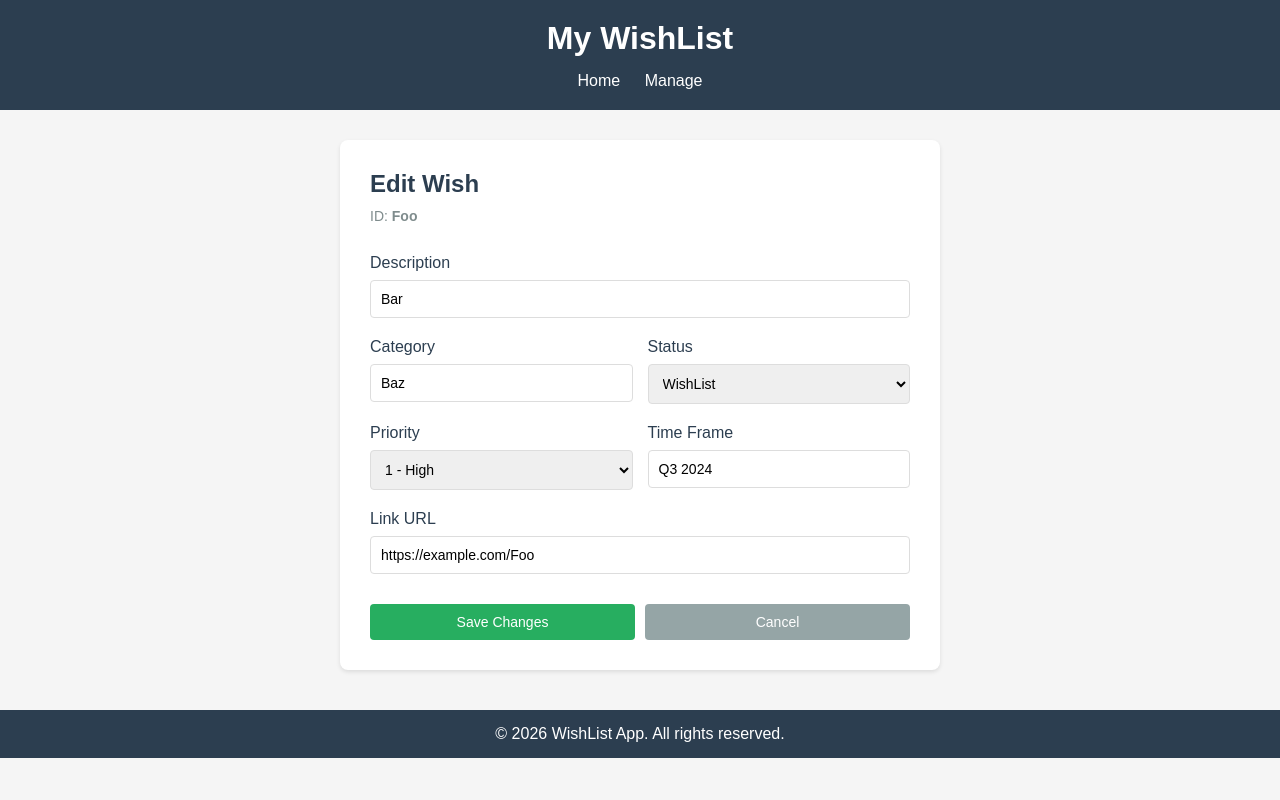
After one commit to AlexKuklovsky/WishList, a Flask app: page /edit/Foo in a window 1280 px wide. The commit adds this page. Run offline with Flask 2, Linux system fonts and the light colour scheme.

Commit message:
mid save

```diff
--- a/main.py
+++ b/main.py
@@ -139,7 +139,52 @@ def remove_item():
     if len(new_items) == len(items):
         abort(404, 'item not found')
     save_wishlist(new_items)
-    return redirect(url_for('home'))
+    return redirect(url_for('manage'))
+
+
+@app.route('/manage')
+def manage():
+    items = load_wishlist()
+    try:
+        items = sorted(items, key=lambda i: (i.get('priority', 99), i.get('date_added') or '' ))
+    except Exception:
+        pass
+    return render_template('manage.html', items=items)
+
+
+@app.route('/edit/<item_id>')
+def edit_item(item_id):
+    items = load_wishlist()
+    item = next((i for i in items if str(i.get('id')) == str(item_id)), None)
+    if not item:
+        abort(404, 'item not found')
+    return render_template('edit.html', item=item)
+
+
+@app.route('/update/<item_id>', methods=['POST'])
+def update_item(item_id):
+    data = {}
+    if request.is_json:
+        data = request.get_json()
+    else:
+        data = request.form.to_dict()
+
+    items = load_wishlist()
+    item = next((i for i in items if str(i.get('id')) == str(item_id)), None)
+    if not item:
+        abort(404, 'item not found')
+
+    # Update item fields
+    item['Description'] = data.get('Description', item.get('Description', ''))
+    item['category'] = data.get('category', item.get('category', ''))
+    item['status'] = data.get('status', item.get('status', 'WishList'))
+    item['url'] = data.get('url', '') or data.get('link_url', '') or item.get('url', '')
+    item['link_url'] = data.get('link_url', '') or data.get('url', '') or item.get('link_url', '')
+    item['timeFrame'] = data.get('timeFrame', item.get('timeFrame', ''))
+    item['priority'] = int(data.get('priority')) if data.get('priority') else item.get('priority', 3)
+
+    save_wishlist(items)
+    return redirect(url_for('manage'))
 
 
 if __name__ == '__main__':
--- a/templates/base.html
+++ b/templates/base.html
@@ -48,6 +48,10 @@
 <body>
     <header>
         <h1>My WishList</h1>
+        <nav style="margin-top: 15px;">
+            <a href="{{ url_for('home') }}" style="color: white; text-decoration: none; margin-right: 20px;">Home</a>
+            <a href="{{ url_for('manage') }}" style="color: white; text-decoration: none;">Manage</a>
+        </nav>
     </header>
 
     <main>
--- /dev/null
+++ b/templates/edit.html
@@ -0,0 +1,176 @@
+{% extends "base.html" %}
+
+{% block title %}WishList - Edit{% endblock %}
+
+{% block extra_css %}
+<style>
+    .edit-container {
+        background-color: white;
+        border-radius: 8px;
+        box-shadow: 0 2px 4px rgba(0, 0, 0, 0.1);
+        max-width: 600px;
+        margin: 30px auto;
+        padding: 30px;
+    }
+
+    .edit-header {
+        margin-bottom: 30px;
+    }
+
+    .edit-header h2 {
+        margin: 0 0 10px 0;
+        color: #2c3e50;
+    }
+
+    .edit-header p {
+        margin: 0;
+        color: #7f8c8d;
+        font-size: 14px;
+    }
+
+    .form-group {
+        margin-bottom: 20px;
+    }
+
+    label {
+        display: block;
+        margin-bottom: 8px;
+        font-weight: 500;
+        color: #2c3e50;
+    }
+
+    input[type="text"],
+    input[type="email"],
+    input[type="url"],
+    input[type="date"],
+    select,
+    textarea {
+        width: 100%;
+        padding: 10px;
+        border: 1px solid #ddd;
+        border-radius: 4px;
+        font-family: Arial, sans-serif;
+        font-size: 14px;
+        box-sizing: border-box;
+        transition: border-color 0.2s ease;
+    }
+
+    input[type="text"]:focus,
+    input[type="email"]:focus,
+    input[type="url"]:focus,
+    input[type="date"]:focus,
+    select:focus,
+    textarea:focus {
+        outline: none;
+        border-color: #3498db;
+        box-shadow: 0 0 5px rgba(52, 152, 219, 0.3);
+    }
+
+    .form-row {
+        display: flex;
+        gap: 15px;
+    }
+
+    .form-row .form-group {
+        flex: 1;
+    }
+
+    .form-actions {
+        display: flex;
+        gap: 10px;
+        margin-top: 30px;
+        justify-content: space-between;
+    }
+
+    .btn {
+        padding: 10px 20px;
+        border: none;
+        border-radius: 4px;
+        cursor: pointer;
+        font-size: 14px;
+        font-weight: 500;
+        transition: all 0.2s ease;
+    }
+
+    .btn-save {
+        background-color: #27ae60;
+        color: white;
+        flex: 1;
+    }
+
+    .btn-save:hover {
+        background-color: #229954;
+    }
+
+    .btn-cancel {
+        background-color: #95a5a6;
+        color: white;
+        text-decoration: none;
+        display: inline-block;
+        text-align: center;
+        flex: 1;
+    }
+
+    .btn-cancel:hover {
+        background-color: #7f8c8d;
+    }
+</style>
+{% endblock %}
+
+{% block content %}
+<div class="edit-container">
+    <div class="edit-header">
+        <h2>Edit Wish</h2>
+        <p>ID: <strong>{{ item.id }}</strong></p>
+    </div>
+
+    <form action="{{ url_for('update_item', item_id=item.id) }}" method="post">
+        <div class="form-group">
+            <label for="description">Description</label>
+            <input type="text" id="description" name="Description" value="{{ item.Description or '' }}" />
+        </div>
+
+        <div class="form-row">
+            <div class="form-group">
+                <label for="category">Category</label>
+                <input type="text" id="category" name="category" value="{{ item.category or '' }}" />
+            </div>
+
+            <div class="form-group">
+                <label for="status">Status</label>
+                <select id="status" name="status">
+                    <option value="WishList" {% if item.status == 'WishList' %}selected{% endif %}>WishList</option>
+                    <option value="Completed" {% if item.status == 'Completed' %}selected{% endif %}>Completed</option>
+                    <option value="Cancelled" {% if item.status == 'Cancelled' %}selected{% endif %}>Cancelled</option>
+                </select>
+            </div>
+        </div>
+
+        <div class="form-row">
+            <div class="form-group">
+                <label for="priority">Priority</label>
+                <select id="priority" name="priority">
+                    <option value="1" {% if item.priority == 1 or item.priority == '1' %}selected{% endif %}>1 - High</option>
+                    <option value="2" {% if item.priority == 2 or item.priority == '2' %}selected{% endif %}>2 - Medium</option>
+                    <option value="3" {% if item.priority == 3 or item.priority == '3' %}selected{% endif %}>3 - Low</option>
+                </select>
+            </div>
+
+            <div class="form-group">
+                <label for="timeframe">Time Frame</label>
+                <input type="text" id="timeframe" name="timeFrame" value="{{ item.timeFrame or '' }}" />
+            </div>
+        </div>
+
+        <div class="form-group">
+            <label for="link_url">Link URL</label>
+            <input type="url" id="link_url" name="link_url" value="{{ item.link_url or '' }}" />
+        </div>
+
+        <div class="form-actions">
+            <button type="submit" class="btn btn-save">Save Changes</button>
+            <a href="{{ url_for('manage') }}" class="btn btn-cancel">Cancel</a>
+        </div>
+    </form>
+</div>
+{% endblock %}
```
Also changed, not shown: templates/manage.html (added, +141 -0 lines).
